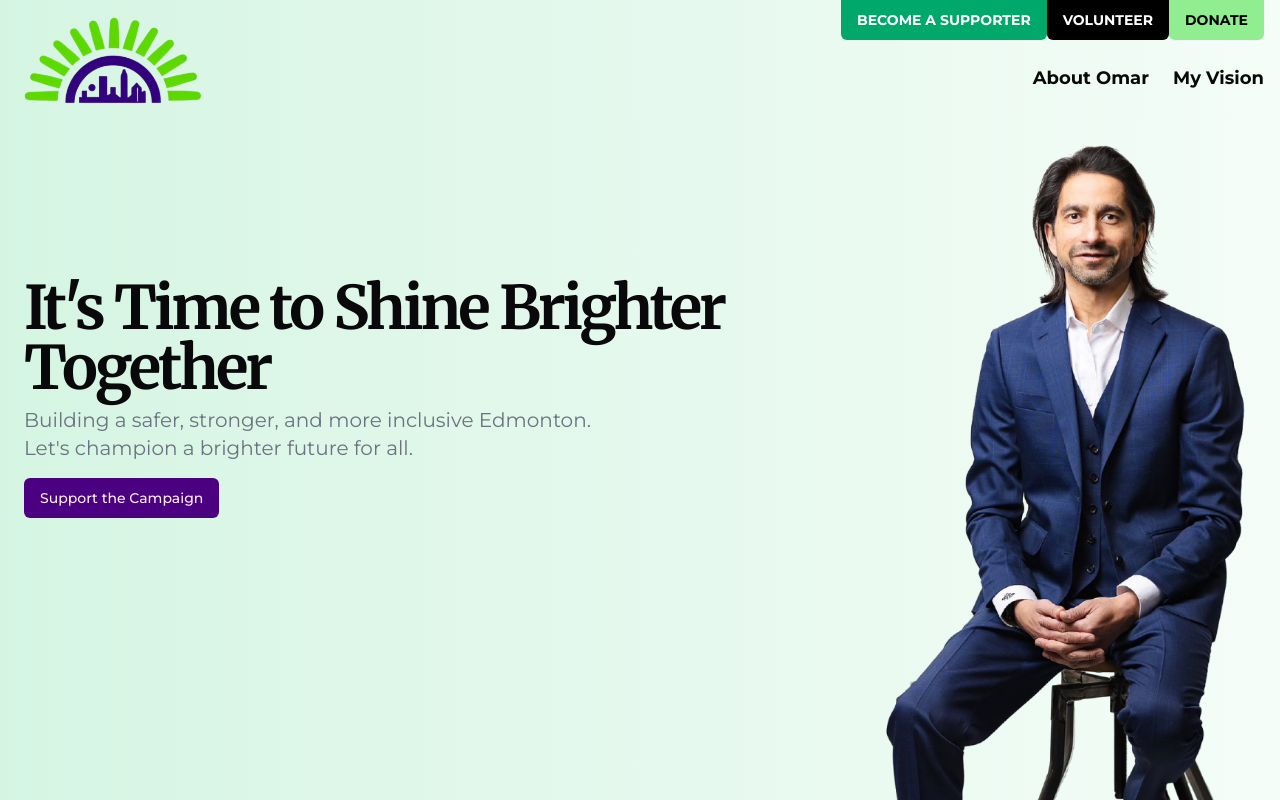
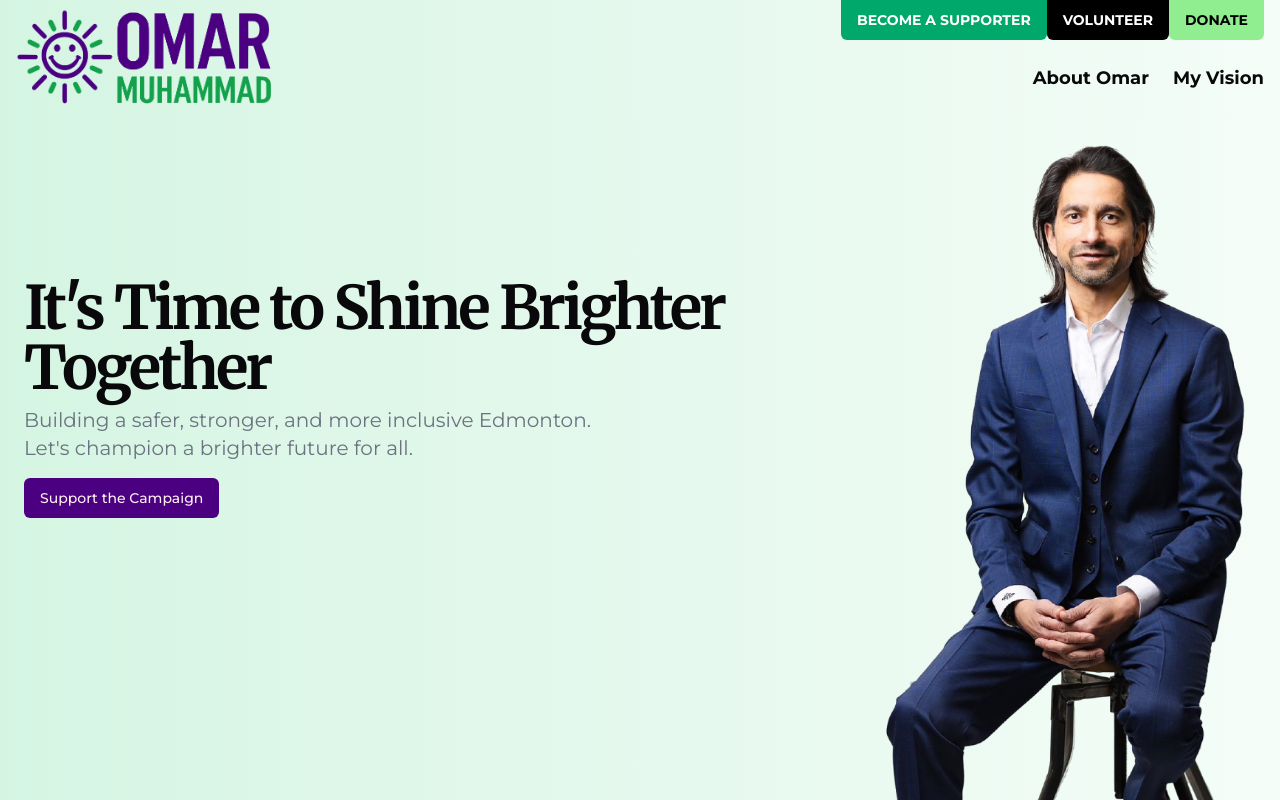
Before and after one commit to ismaelrumzan/omar-mayor-site, a Next.js app: page / in a window 1280 px wide. Shown: the top 800 px of the page. Built offline with nearby package versions, Linux system fonts and the light colour scheme.

Commit message:
logo update

```diff
--- a/app/page.tsx
+++ b/app/page.tsx
@@ -26,8 +26,8 @@ export default function Page() {
             <Link href="/" className="hidden md:flex items-center py-2">
               <div className="flex flex-col justify-center">
                 <Image
-                  src={"/images/omar-logo.png"}
-                  width={192}
+                  src={"/images/logo-omar-shine.png"}
+                  width={259}
                   height={100}
                   alt="Omar Muhammad"
                 />
@@ -36,8 +36,8 @@ export default function Page() {
             <Link href="/" className="flex md:hidden items-center py-2">
               <div className="flex flex-col justify-center">
                 <Image
-                  src={"/images/omar-logo.png"}
-                  width={96}
+                  src={"/images/logo-omar-shine.png"}
+                  width={130}
                   height={50}
                   alt="Omar Muhammad"
                 />
```
Also changed, not shown: public/images/logo-om-shine.png (added), public/images/logo-omar-shine.png (added).
